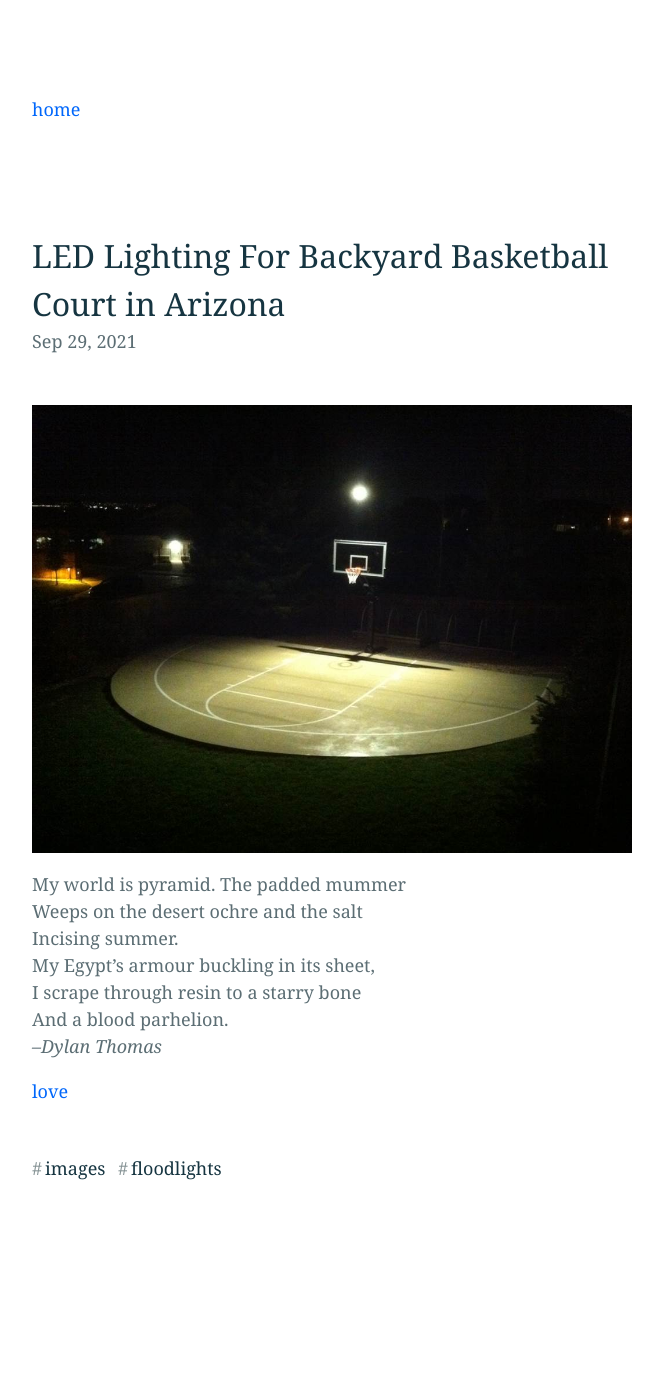
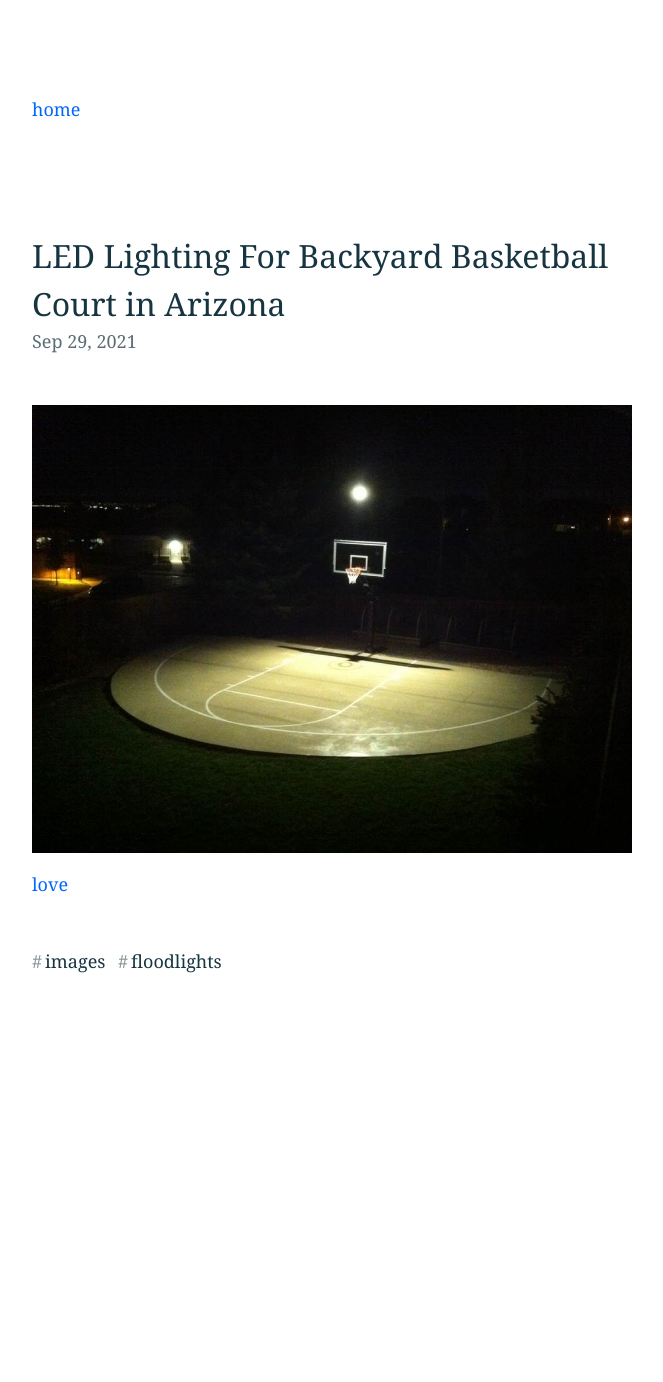
Before and after one commit to bliss-st/ss-website, a Jekyll site: the page built from _posts/2021-09-29-bball.md, in a window 1280 px wide. Shown: the whole page, without its empty margins (308-971 px from the left). Built offline with Jekyll 4.4.1, drawn with Linux system fonts in a browser that asks for light colours; after the commit the page ends 1175 px from its top, so only the background shows below that.

Commit message:
removed some stuff

```diff
--- a/_posts/2021-09-29-bball.md
+++ b/_posts/2021-09-29-bball.md
@@ -7,12 +7,4 @@ tags: [images, floodlights]
 
 ![click](/assets/love.jfif)
 
-My world is pyramid. The padded mummer<br>
-Weeps on the desert ochre and the salt<br>
-Incising summer.<br>
-My Egypt's armour buckling in its sheet,<br>
-I scrape through resin to a starry bone<br>
-And a blood parhelion.<br>
-<em>--Dylan Thomas<em>
-
 <a href="https://duckduckgo.com/?q=outdoor+basketball+court+lights&atb=v1-1&iax=images&ia=images&iai=https%3A%2F%2Fcdn2.bigcommerce.com%2Fserver2200%2F5b16a%2Fproducts%2F5674%2Fimages%2F26769%2F1-backyard-basketball-court-lighting__33172.1584107856.1280.1280.jpg%3Fc%3D2">love</a>
```
Also changed, not shown: _posts/2021-12-24-GR.md (+0 -2 lines).
